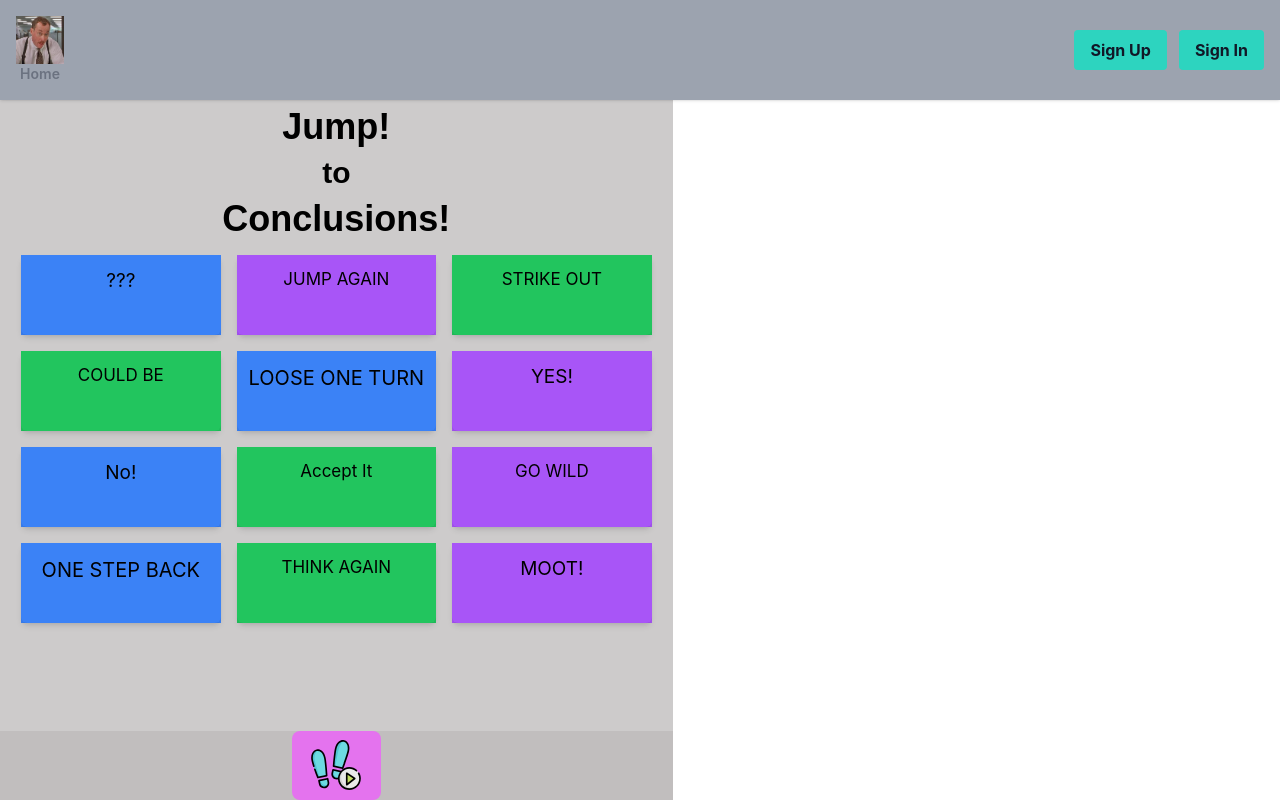
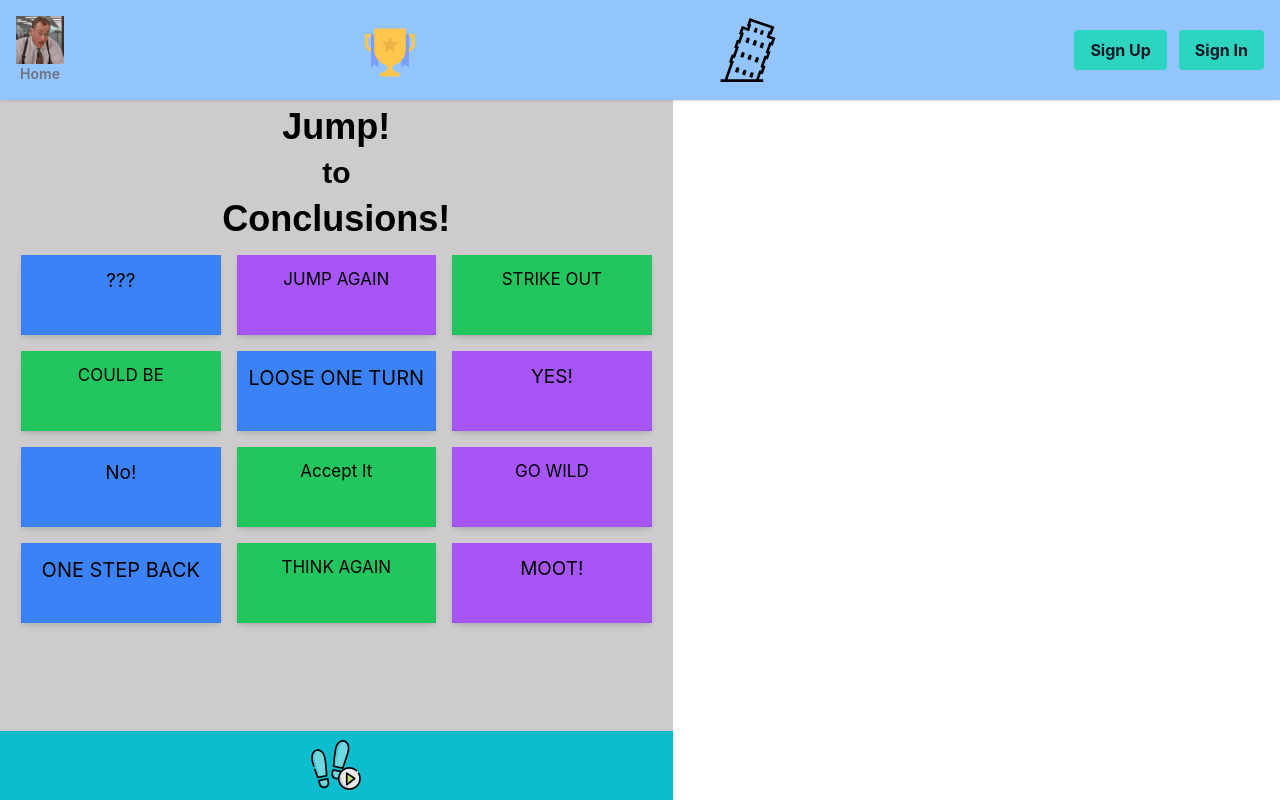
Before and after one commit to wickhill/jump-to-conclusions-app, a React (Vite) app in the folder frontend/: page / in a window 1280 px wide. Built offline with nearby package versions, Linux system fonts and the light colour scheme.

Commit message:
Added SVGs, Achievements and History page wireframes, addtl styling

```diff
--- a/frontend/src/App.css
+++ b/frontend/src/App.css
@@ -18,7 +18,7 @@ html, body {
 .footer {
     display: flex;
     justify-content: center;
-    background-color: #c1bebe;
+    background-color: hsl(185, 87%, 43%);
 }
 
 #content {
@@ -53,7 +53,7 @@ html, body {
     background: transparent;
     border: none;
     cursor: pointer;
-    background-color: rgb(228, 115, 238);
+    background-color: hsl(185, 87%, 43%);
     }
 
 .footprint-button:hover {
--- a/frontend/src/components/Logout.jsx
+++ b/frontend/src/components/Logout.jsx
@@ -11,7 +11,7 @@ const handleLogout = () => {
 
     return (
     <div className="logout-container">
-    <button onClick={handleLogout} className="block w-full text-left px-4 py-2 text-sm text-gray-700 hover:bg-gray-100">
+    <button onClick={handleLogout} className="w-full text-left px-4 py-2 text-sm text-white-700 hover:bg-white-100">
         Logout
     </button>
     </div>
--- a/frontend/src/components/Navbar.jsx
+++ b/frontend/src/components/Navbar.jsx
@@ -7,6 +7,8 @@ import lawrence from '../assets/lawrence-office-space-sq.jpg'
 import michael_bolton from '../assets/michael-bolton-sq.jpg'
 import printer_office_space from '../assets/printer-office-space-sq.jpg'
 import the_bobs_sq from '../assets/the-bobs-sq.jpg'
+import trophy from '../assets/trophy.svg'
+import leaning_tower from '../assets/leaning-tower.svg'
 import Logout from './Logout'
 
 const Navbar = ({ user, onLogout}) => {
@@ -39,12 +41,22 @@ const handleToggleDropdown = () => {
     };
 
     return (
-    <nav className="fixed top-0 left-0 right-0 bg-gray-400 shadow z-50">
+    <nav className="fixed top-0 left-0 right-0 bg-blue-300 shadow z-50">
     <div className="max-w-screen-xl mx-auto p-4 flex justify-between items-center">
-        {/* Centered Logo and App Name */}
+        {/* Home Img + Button */}
         <Link to="/" className="flex flex-col items-center">
-        <img src={imgSrc} className="h-12 m-" alt="Bob" />
+        <img src={imgSrc} className="h-12" alt="Bob" />
         <span className="text-sm font-semibold text-gray-500">Home</span>
+        </Link>
+
+        {/* Cheeve SVG + Button */}
+        <Link to="/" className="flex flex-col items-center">
+            <img src={trophy} className="h-16" />
+        </Link>
+
+        {/* History SVG + Button */}
+        <Link to="/" className="flex flex-col items-center">
+            <img src={leaning_tower} className="h-16" />
         </Link>
 
         {/* Right-aligned sign-in/sign-up links */}
@@ -52,13 +64,13 @@ const handleToggleDropdown = () => {
         {user ? (
             <div className="relative">
             <button onClick={handleToggleDropdown} type="button" className="text-sm rounded-full focus:ring-4 focus:ring-gray-300">
-                <CgProfile className="text-gray-600 h-8 w-8" />
+                <CgProfile className="text-gray-100 h-8 w-8" />
             </button>
             {isDropdownOpen && (
-                <div className="origin-top-right absolute right-0 mt-2 w-48 rounded-md shadow-lg bg-white ring-1 ring-black ring-opacity-5">
-                <div className="py-1">
+                <div className="origin-top-right absolute right-0 mt-2 w-48 rounded-md shadow-lg bg-white ring-1 ring-white ring-opacity-5">
+                <div>
                     <Link to="/updateProfile" className="block px-4 py-2 text-sm text-gray-700 hover:bg-gray-100">Profile</Link>
-                    <Logout onLogout={onLogout}  />
+                    <Logout onLogout={onLogout} />
                 </div>
                 </div>
                 )}
--- a/frontend/src/components/UpdateUserProfile.jsx
+++ b/frontend/src/components/UpdateUserProfile.jsx
@@ -55,7 +55,7 @@ const handleDelete = async () => {
         `We're sad to see you leave. Your profile has been successfully deleted.`
         );
         // Clear token and user info
-        localStorage.removeItem('token'); // Remove the token from local storage
+        localStorage.removeItem('token'); // Remove token from local storage
         setUser(null); // Reset user state to null
         navigate("/"); // Navigate to index page
         } catch (error) {
--- /dev/null
+++ b/frontend/src/pages/Achievements.jsx
@@ -0,0 +1,11 @@
+import React from 'react'
+
+const Achievements = () => {
+    return (
+    <div>
+
+    </div>
+    )
+}
+
+export default Achievements
--- /dev/null
+++ b/frontend/src/pages/History.jsx
@@ -0,0 +1,11 @@
+import React from 'react'
+
+const History = () => {
+    return (
+    <div>
+
+    </div>
+    )
+}
+
+export default History
```
Also changed, not shown: frontend/src/assets/leaning-tower.svg (added), frontend/src/assets/trophy.svg (added).
